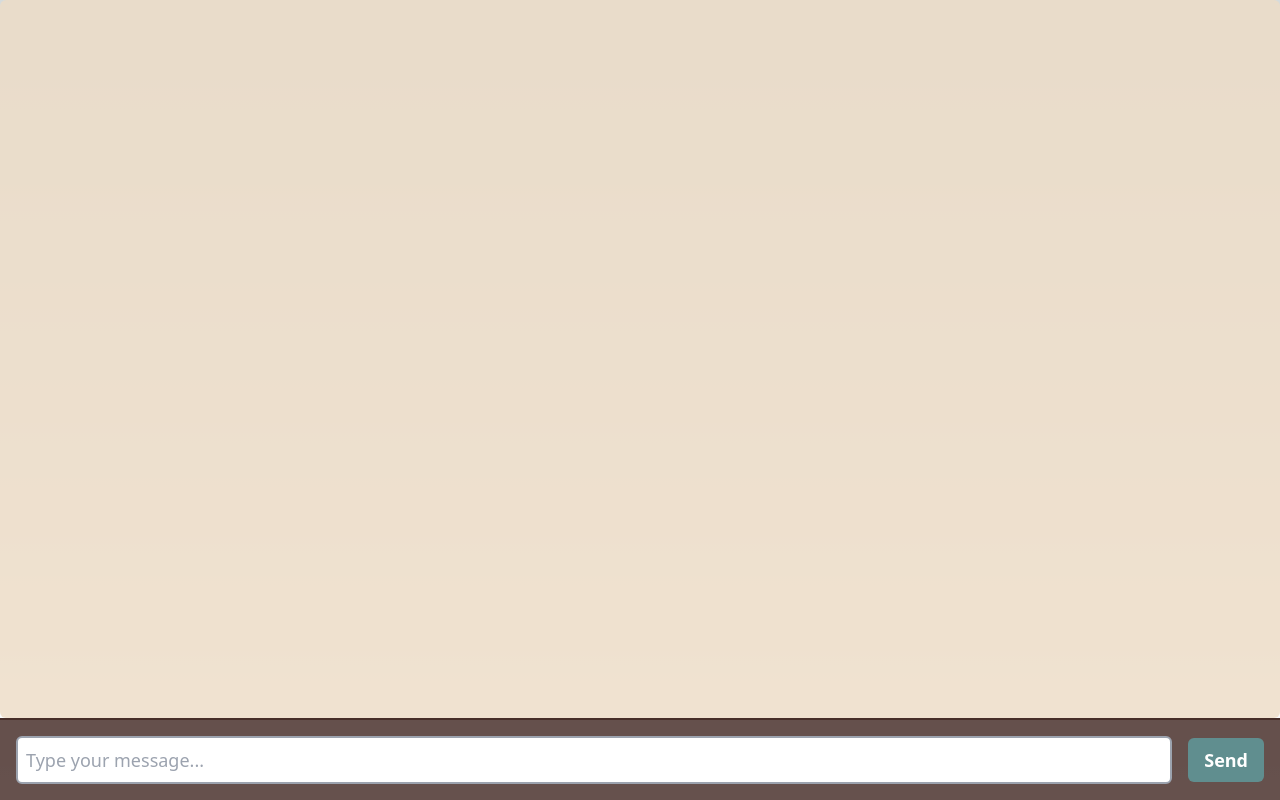
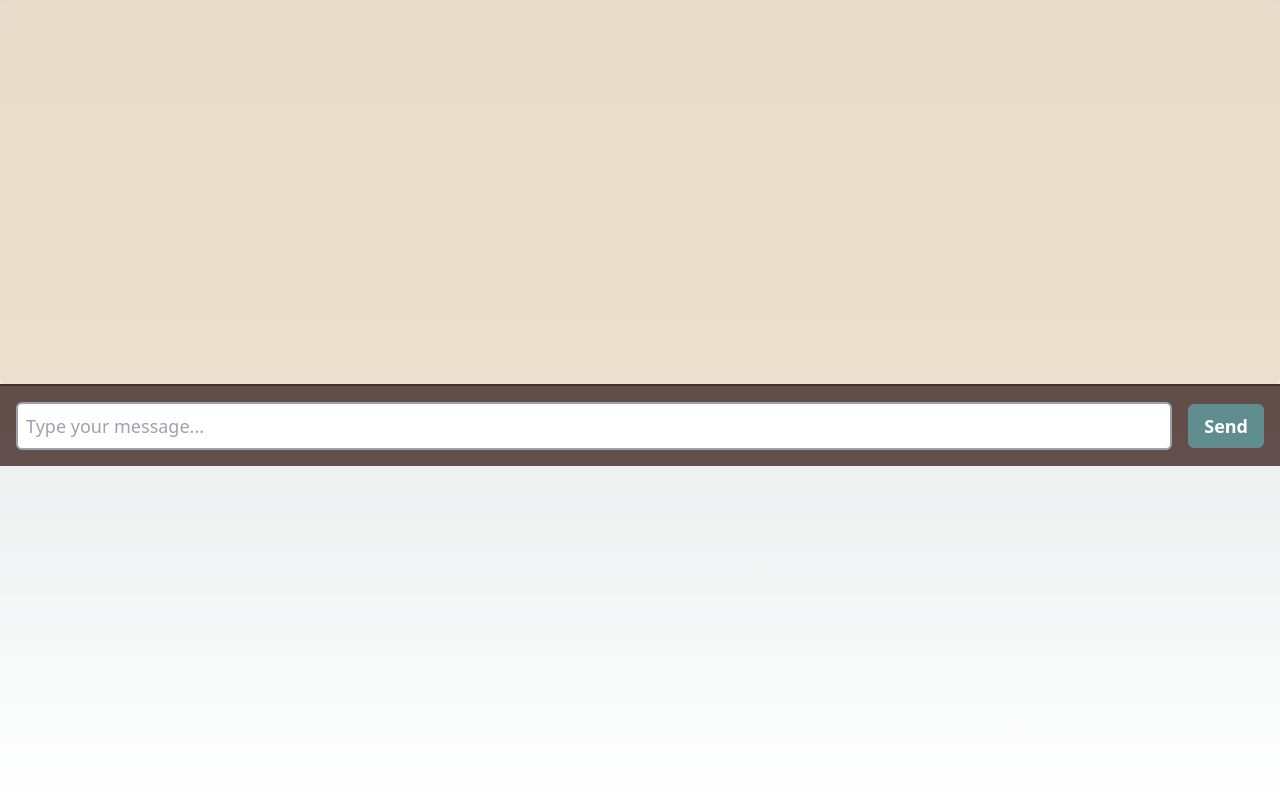
Before and after one commit to MarhicJeromeGIT/RoundTableAI, a Next.js app: page /ChatbotPage in a window 1280 px wide. Built offline with nearby package versions, Linux system fonts and the light colour scheme.

Commit message:
trying to set chatbox height fixed

```diff
--- a/src/components/Chatbot.tsx
+++ b/src/components/Chatbot.tsx
@@ -49,7 +49,8 @@ const Chatbot: React.FC = () => {
 
   return (
     <div className="flex flex-col h-screen">
-      <div className="flex flex-col flex-1 p-4 overflow-y-auto space-y-4 bg-opacity-80 bg-[rgba(238,221,198,0.8)] rounded-md">
+      <div className="w-full h-full">
+        <div className="flex flex-col flex-1 p-4 h-96 overflow-y-scroll space-y-4 bg-opacity-80 bg-[rgba(238,221,198,0.8)] rounded-md">
           {messages.map((message) => (
             <div
               key={message.id}
@@ -79,6 +80,7 @@ const Chatbot: React.FC = () => {
           </button>
         </div>
       </div>
+    </div>
   );
 };
 
```
Lines whose indentation alone changed are shown as unchanged.
